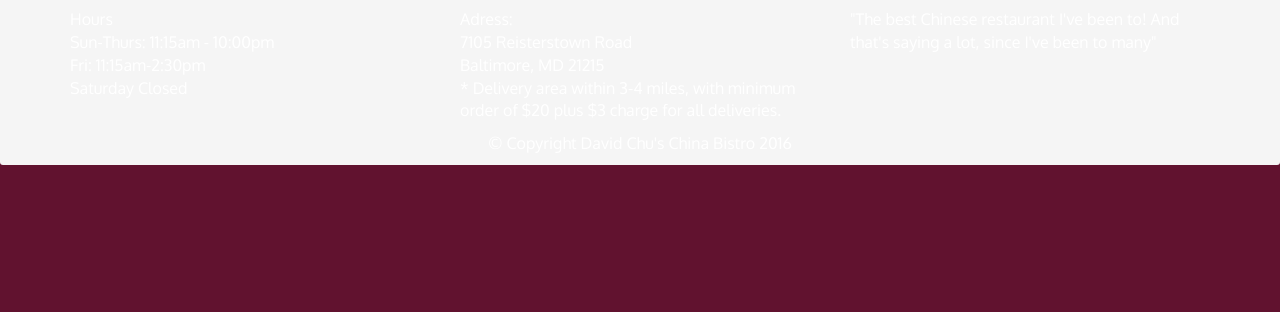
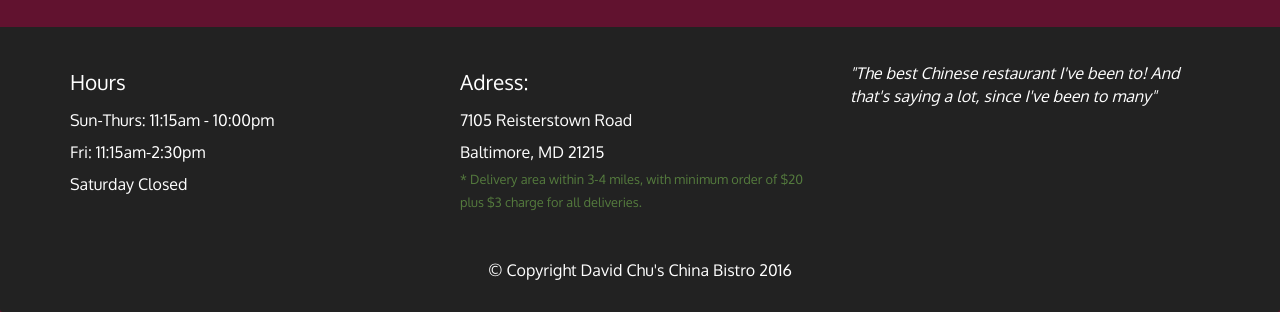
Before and after one commit to zapadlist777/HtmlCss, a plain HTML site: page Module3/index.html in a window 1280 px wide. Shown: the part 1163-1475 px from the top of the page. Before the commit the page ends 1328 px from the top, so only its background shows below. Drawn offline with Linux system fonts and the light colour scheme.

Commit message:
Footer CSS

```diff
--- a/Module3/css/styles.css
+++ b/Module3/css/styles.css
@@ -82,6 +82,39 @@
   margin-top: -30px;
 }
 /* END HEADER */
+
+/* FOOTER */
+.panel-footer {
+    margin-top: 30px;
+    padding-top: 35px;
+    padding-bottom: 30px;
+    background-color: #222;
+    border-top: 0;
+}
+
+.panel-footer div.row {
+    margin-bottom: 35px;
+}
+#hours, #adress {
+    line-height: 2;
+}
+
+#hours > span, #adress > span {
+    font-size: 1.3em;
+}
+#adress p {
+    color: #557c3e;
+    font-size: .8em;
+    line-height: 1.8;
+}
+#testimonials {
+    font-style: italic;
+}
+#testimonials p:nth-child(2) {
+    margin-top: 25px;
+}
+
+/* END FOOTER */
 
 /* HOME PAGE */
 .container .jumbotron {
```
